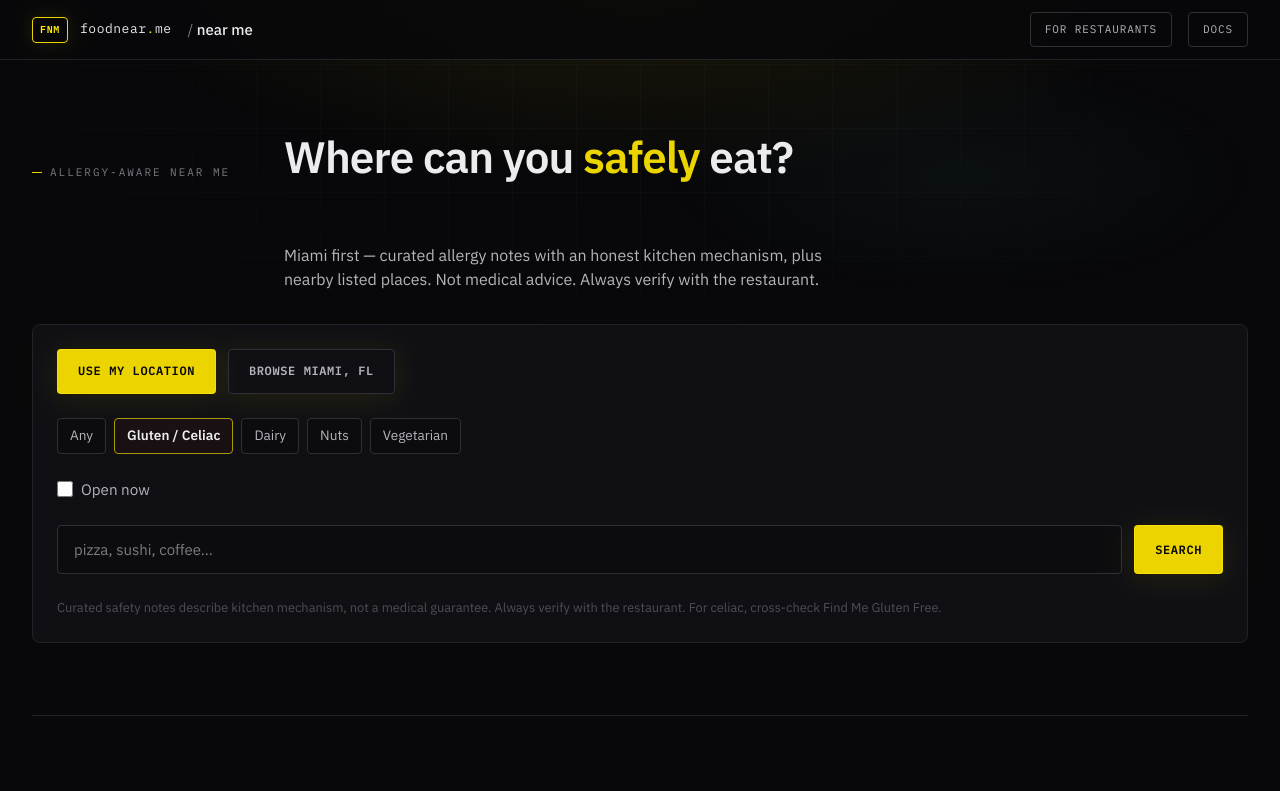
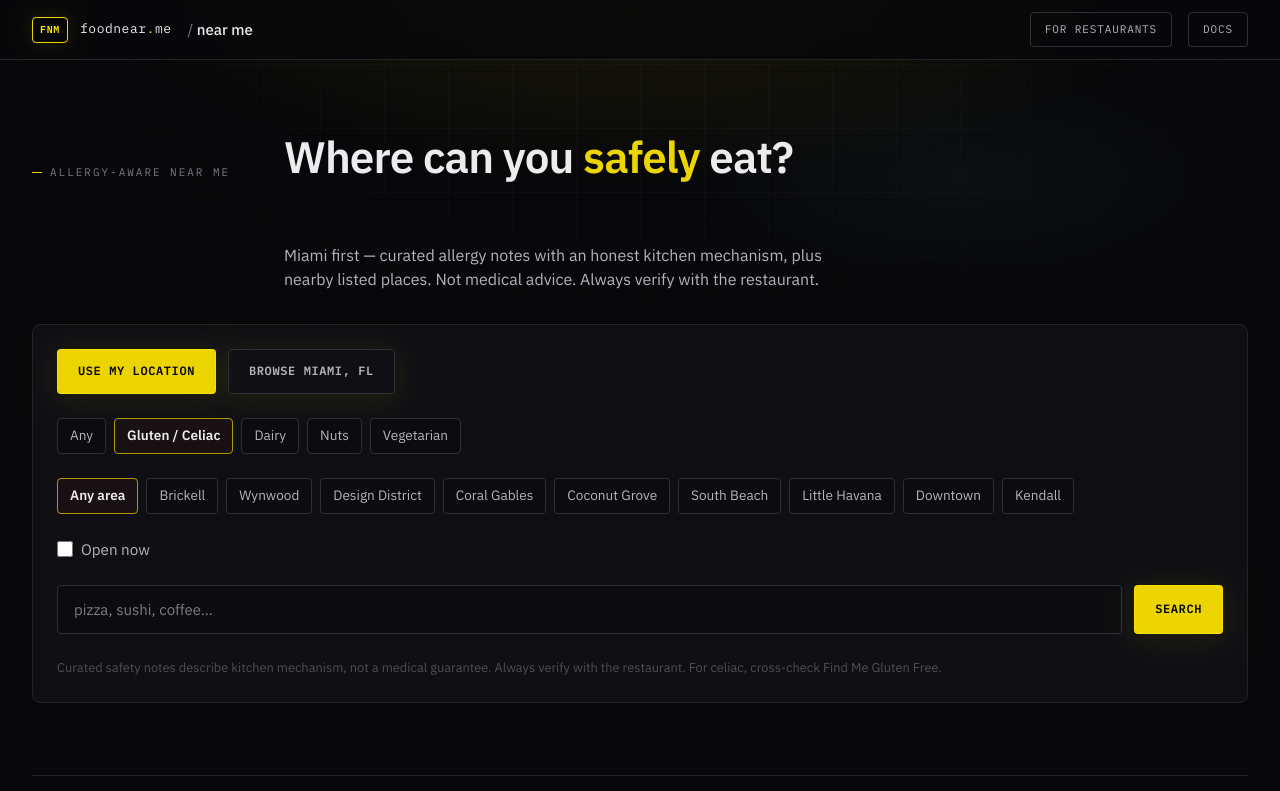
Before and after one commit to food-near-me/platform, a Next.js app in the folder apps/web/: page / in a window 1280 px wide. Shown: the top 791 px of the page. Built offline with nearby package versions, Linux system fonts and the light colour scheme.

Commit message:
Add Miami neighborhood chips that recenter near-me search.
Selecting Brickell, Wynwood, and other beachhead hoods searches from that centroid with a tight radius so allergy results feel local instead of city-wide.

```diff
--- a/apps/web/app/api/v1/near-me/route.ts
+++ b/apps/web/app/api/v1/near-me/route.ts
@@ -2,6 +2,7 @@ import { NextResponse } from "next/server";
 import { getSql, isDatabaseConfigured } from "@/lib/db/neon";
 import { buildSearchTrustNotice } from "@/lib/discovery/verification-status";
 import { telHref } from "@/lib/near-me/hours";
+import { getFilterNeighborhood } from "@/lib/near-me/neighborhood";
 import {
   isAllergyNeed,
   rankPlaces,
@@ -71,12 +72,18 @@ export async function GET(request: Request) {
   const need = needRaw && isAllergyNeed(needRaw) ? needRaw : null;
   const openNowOnly =
     searchParams.get("open_now") === "1" || searchParams.get("open_now") === "true";
-  const defaultRadius = need ? ALLERGY_RADIUS_MILES : DEFAULT_RADIUS_MILES;
+  const neighborhoodRaw = (searchParams.get("neighborhood") || "").trim();
+  const neighborhood = getFilterNeighborhood(neighborhoodRaw);
+  const defaultRadius = neighborhood
+    ? neighborhood.radiusMiles
+    : need
+      ? ALLERGY_RADIUS_MILES
+      : DEFAULT_RADIUS_MILES;
   const radiusMiles = Math.min(
     Math.max(parseFloat(searchParams.get("radius") || String(defaultRadius)), 0.5),
     20,
   );
-  const city = (searchParams.get("city") || "unknown").slice(0, 64);
+  const city = (searchParams.get("city") || neighborhood?.name || "unknown").slice(0, 64);
   const sourceParam = searchParams.get("source");
   const source = sourceParam === "geo" ? "geo" : "fallback";
   const timeZone = (searchParams.get("tz") || DEFAULT_TZ).slice(0, 64);
@@ -221,7 +228,7 @@ export async function GET(request: Request) {
         [
           city,
           source,
-          [need ? `need:${need}` : "", openNowOnly ? "open_now" : "", query]
+          [need ? `need:${need}` : "", openNowOnly ? "open_now" : "", neighborhood ? `hood:${neighborhood.id}` : "", query]
             .filter(Boolean)
             .join(" ")
             .slice(0, 80),
@@ -239,6 +246,7 @@ export async function GET(request: Request) {
         query,
         need,
         open_now: openNowOnly,
+        neighborhood: neighborhood?.name ?? null,
         city,
         source,
         location: { lat, lng },
--- a/apps/web/app/globals.css
+++ b/apps/web/app/globals.css
@@ -1542,6 +1542,12 @@ main.page {
   gap: var(--space-2);
 }
 
+.near-me-hoods {
+  display: flex;
+  flex-wrap: wrap;
+  gap: var(--space-2);
+}
+
 .near-me-chip {
   font: inherit;
   font-size: 0.85rem;
--- a/apps/web/components/near-me-search.tsx
+++ b/apps/web/components/near-me-search.tsx
@@ -2,6 +2,11 @@
 
 import Link from "next/link";
 import { useCallback, useEffect, useState } from "react";
+import {
+  FILTER_NEIGHBORHOODS,
+  getFilterNeighborhood,
+  type FilterNeighborhood,
+} from "@/lib/near-me/neighborhood";
 
 export const BEACHHEAD = {
   city: "Miami, FL",
@@ -53,6 +58,7 @@ type NearMeResponse = {
     radius_miles: number;
     need?: string | null;
     open_now?: boolean;
+    neighborhood?: string | null;
     curated_matches?: number;
     allergy_disclaimer?: string;
     ranking?: string;
@@ -74,6 +80,29 @@ function clientTimeZone(): string {
   } catch {
     return "America/New_York";
   }
+}
+
+function searchPoint(
+  loc: Extract<LocState, { status: "ready" }>,
+  hood: FilterNeighborhood | null,
+  needKey: string,
+): { lat: number; lng: number; city: string; radius: number; source: "geo" | "fallback" } {
+  if (hood) {
+    return {
+      lat: hood.lat,
+      lng: hood.lng,
+      city: hood.name,
+      radius: hood.radiusMiles,
+      source: "fallback",
+    };
+  }
+  return {
+    lat: loc.lat,
+    lng: loc.lng,
+    city: loc.city,
+    radius: needKey ? BEACHHEAD.allergyRadiusMiles : BEACHHEAD.radiusMiles,
+    source: loc.source,
+  };
 }
 
 function PlaceCard({ place, featured }: { place: NearMePlace; featured?: boolean }) {
@@ -145,6 +174,7 @@ export function NearMeSearch() {
   const [loc, setLoc] = useState<LocState>({ status: "idle" });
   const [query, setQuery] = useState("");
   const [need, setNeed] = useState("gluten_free");
+  const [neighborhoodId, setNeighborhoodId] = useState("");
   const [openNow, setOpenNow] = useState(false);
   const [loading, setLoading] = useState(false);
   const [error, setError] = useState<string | null>(null);
@@ -159,8 +189,10 @@ export function NearMeSearch() {
       if (params.get("open_now") === "1") setOpenNow(true);
       const q = params.get("query");
       if (q) setQuery(q);
+      const hood = getFilterNeighborhood(params.get("neighborhood"));
+      if (hood) setNeighborhoodId(hood.id);
       // Deep links: jump straight into beachhead search
-      if (params.has("need") || params.has("browse")) {
+      if (params.has("need") || params.has("browse") || params.has("neighborhood")) {
         setLoc({
           status: "ready",
           lat: BEACHHEAD.lat,
@@ -209,29 +241,29 @@ export function NearMeSearch() {
 
   const runSearch = useCallback(
     async (
-      lat: number,
-      lng: number,
-      source: "geo" | "fallback",
-      city: string,
+      base: Extract<LocState, { status: "ready" }>,
       q: string,
       needKey: string,
       openNowOnly: boolean,
+      hoodId: string,
     ) => {
       setLoading(true);
       setError(null);
       try {
-        const radius = needKey ? BEACHHEAD.allergyRadiusMiles : BEACHHEAD.radiusMiles;
+        const hood = getFilterNeighborhood(hoodId);
+        const point = searchPoint(base, hood, needKey);
         const params = new URLSearchParams({
-          lat: String(lat),
-          lng: String(lng),
-          radius: String(radius),
-          city,
-          source,
+          lat: String(point.lat),
+          lng: String(point.lng),
+          radius: String(point.radius),
+          city: point.city,
+          source: point.source,
           query: q,
           tz: clientTimeZone(),
         });
         if (needKey) params.set("need", needKey);
         if (openNowOnly) params.set("open_now", "1");
+        if (hood) params.set("neighborhood", hood.id);
         const res = await fetch(`/api/v1/near-me?${params}`);
         const json = (await res.json()) as NearMeResponse & { error?: string };
         if (!res.ok) {
@@ -255,33 +287,57 @@ export function NearMeSearch() {
 
   useEffect(() => {
     if (loc.status !== "ready") return;
-    void runSearch(loc.lat, loc.lng, loc.source, loc.city, query, need, openNow);
+    void runSearch(loc, query, need, openNow, neighborhoodId);
     // eslint-disable-next-line react-hooks/exhaustive-deps
   }, [loc.status === "ready" ? `${loc.lat},${loc.lng},${loc.source}` : ""]);
 
+  function ensureReadyThen(
+    fn: (base: Extract<LocState, { status: "ready" }>) => void,
+  ) {
+    if (loc.status === "ready") {
+      fn(loc);
+      return;
+    }
+    const base = {
+      status: "ready" as const,
+      lat: BEACHHEAD.lat,
+      lng: BEACHHEAD.lng,
+      source: "fallback" as const,
+      city: BEACHHEAD.city,
+    };
+    setLoc(base);
+    fn(base);
+  }
+
   function onSubmit(e: React.FormEvent) {
     e.preventDefault();
-    if (loc.status !== "ready") {
-      useBeachhead();
-      return;
-    }
-    void runSearch(loc.lat, loc.lng, loc.source, loc.city, query, need, openNow);
+    ensureReadyThen((base) => {
+      void runSearch(base, query, need, openNow, neighborhoodId);
+    });
   }
 
   function onNeedChange(next: string) {
     setNeed(next);
     if (loc.status === "ready") {
-      void runSearch(loc.lat, loc.lng, loc.source, loc.city, query, next, openNow);
+      void runSearch(loc, query, next, openNow, neighborhoodId);
     }
+  }
+
+  function onNeighborhoodChange(nextId: string) {
+    setNeighborhoodId(nextId);
+    ensureReadyThen((base) => {
+      void runSearch(base, query, need, openNow, nextId);
+    });
   }
 
   function onOpenNowChange(next: boolean) {
     setOpenNow(next);
     if (loc.status === "ready") {
-      void runSearch(loc.lat, loc.lng, loc.source, loc.city, query, need, next);
+      void runSearch(loc, query, need, next, neighborhoodId);
     }
   }
 
+  const activeHood = getFilterNeighborhood(neighborhoodId);
   const topPick = results?.find((p) => p.is_top_pick) ?? results?.[0] ?? null;
   const alsoNearby = results?.filter((p) => p.id !== topPick?.id) ?? [];
 
@@ -326,10 +382,19 @@ export function NearMeSearch() {
             )}
             {loc.status === "ready" && (
               <p className="near-me-status">
-                Searching <strong>{loc.city}</strong>
-                {loc.source === "fallback" ? " (beachhead)" : ""} ·{" "}
+                Searching <strong>{meta?.city ?? activeHood?.name ?? loc.city}</strong>
+                {activeHood
+                  ? " (neighborhood)"
+                  : loc.source === "fallback"
+                    ? " (beachhead)"
+                    : ""}{" "}
+                ·{" "}
                 {meta?.radius_miles ??
-                  (need ? BEACHHEAD.allergyRadiusMiles : BEACHHEAD.radiusMiles)}{" "}
+                  (activeHood
+                    ? activeHood.radiusMiles
+                    : need
+                      ? BEACHHEAD.allergyRadiusMiles
+                      : BEACHHEAD.radiusMiles)}{" "}
                 mi
               </p>
             )}
@@ -345,6 +410,28 @@ export function NearMeSearch() {
                 aria-pressed={need === opt.id}
               >
                 {opt.label}
+              </button>
+            ))}
+          </div>
+
+          <div className="near-me-hoods" role="group" aria-label="Neighborhood">
+            <button
+              type="button"
+              className={`near-me-chip${neighborhoodId === "" ? " is-active" : ""}`}
+              onClick={() => onNeighborhoodChange("")}
+              aria-pressed={neighborhoodId === ""}
+            >
+              Any area
+            </button>
+            {FILTER_NEIGHBORHOODS.map((hood) => (
+              <button
+                key={hood.id}
+                type="button"
+                className={`near-me-chip${neighborhoodId === hood.id ? " is-active" : ""}`}
+                onClick={() => onNeighborhoodChange(hood.id)}
+                aria-pressed={neighborhoodId === hood.id}
+              >
+                {hood.name}
               </button>
             ))}
           </div>
@@ -380,7 +467,9 @@ export function NearMeSearch() {
             <p className="near-me-empty">
               No matches within {meta?.radius_miles ?? BEACHHEAD.radiusMiles} miles
               {query ? ` for “${query}”` : ""}
-              {need ? " with that need" : ""}. Try Any need, turn off Open now, or widen cuisine.
+              {need ? " with that need" : ""}
+              {activeHood ? ` in ${activeHood.name}` : ""}. Try Any area, Any need, or turn off
+              Open now.
             </p>
           )}
 
--- a/apps/web/lib/near-me/neighborhood.ts
+++ b/apps/web/lib/near-me/neighborhood.ts
@@ -21,6 +21,56 @@ const HOODS: Hood[] = [
   { name: "The Roads", lat: 25.748, lng: -80.238, radiusKm: 1.2 },
   { name: "Upper Buena Vista", lat: 25.82, lng: -80.191, radiusKm: 0.9 },
 ];
+
+/** Chip list for near-me UI — recenter search on the hood centroid. */
+export type FilterNeighborhood = {
+  id: string;
+  name: string;
+  lat: number;
+  lng: number;
+  /** Search radius when this hood is selected (miles). */
+  radiusMiles: number;
+};
+
+export const FILTER_NEIGHBORHOODS: FilterNeighborhood[] = [
+  { id: "brickell", name: "Brickell", lat: 25.7617, lng: -80.1918, radiusMiles: 2.2 },
+  { id: "wynwood", name: "Wynwood", lat: 25.801, lng: -80.199, radiusMiles: 2.0 },
+  { id: "design-district", name: "Design District", lat: 25.813, lng: -80.192, radiusMiles: 1.8 },
+  { id: "coral-gables", name: "Coral Gables", lat: 25.75, lng: -80.258, radiusMiles: 3.0 },
+  { id: "coconut-grove", name: "Coconut Grove", lat: 25.728, lng: -80.242, radiusMiles: 2.5 },
+  { id: "south-beach", name: "South Beach", lat: 25.7907, lng: -80.13, radiusMiles: 2.8 },
+  { id: "little-havana", name: "Little Havana", lat: 25.765, lng: -80.22, radiusMiles: 2.5 },
+  { id: "downtown", name: "Downtown", lat: 25.775, lng: -80.19, radiusMiles: 2.0 },
+  { id: "kendall", name: "Kendall", lat: 25.68, lng: -80.35, radiusMiles: 4.0 },
+];
+
+export function getFilterNeighborhood(
+  idOrName: string | null | undefined,
+): FilterNeighborhood | null {
+  if (!idOrName) return null;
+  const key = idOrName.trim().toLowerCase();
+  return (
+    FILTER_NEIGHBORHOODS.find(
+      (h) => h.id === key || h.name.toLowerCase() === key,
+    ) ?? null
+  );
+}
+
+/** True when address/coords best-effort label matches the selected hood. */
+export function matchesNeighborhoodFilter(
+  hoodName: string,
+  opts: { address?: string | null; lat?: number | null; lng?: number | null },
+): boolean {
+  const inferred = inferNeighborhood(opts);
+  if (!inferred) return false;
+  const a = inferred.toLowerCase();
+  const b = hoodName.toLowerCase();
+  if (a === b) return true;
+  // South Beach sits inside broader Miami Beach labeling
+  if (b === "south beach" && a === "miami beach") return true;
+  if (b === "miami beach" && a === "south beach") return true;
+  return false;
+}
 
 const ADDRESS_HINTS: Array<{ re: RegExp; name: string }> = [
   { re: /brickell/i, name: "Brickell" },
```
